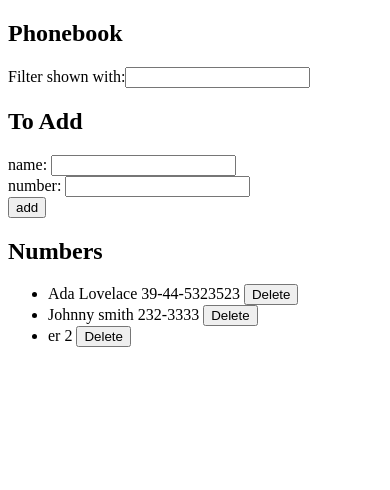
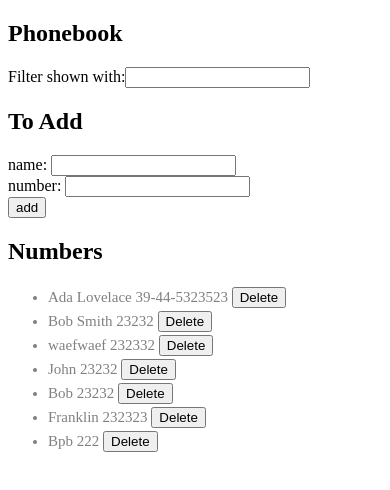
Before and after one commit to daniel-stafford/FullStackOpen2019, a React (Create React App) app in the folder part2/phonebook/phonebook/: page / in a window 390 px wide. Shown: the top 490 px of the page. Built offline with nearby package versions, Linux system fonts and the light colour scheme; data requests are answered from the project's data file; the HTML template or start-up script is replaced by a standard one.

Commit message:
finished 2.20*: Phonebook step12

```diff
--- a/part2/phonebook/phonebook/db.json
+++ b/part2/phonebook/phonebook/db.json
@@ -6,14 +6,34 @@
       "id": 2
     },
     {
-      "name": "Johnny smith",
-      "number": "232-3333",
+      "name": "Bob Smith",
+      "number": "23232",
       "id": 3
     },
     {
-      "name": "er",
-      "number": "2",
+      "name": "waefwaef",
+      "number": "232332",
       "id": 4
+    },
+    {
+      "name": "John",
+      "number": "23232",
+      "id": 6
+    },
+    {
+      "name": "Bob",
+      "number": "23232",
+      "id": 7
+    },
+    {
+      "name": "Franklin",
+      "number": "232323",
+      "id": 8
+    },
+    {
+      "name": "Bpb",
+      "number": "222",
+      "id": 9
     }
   ]
 }
--- a/part2/phonebook/phonebook/src/App.js
+++ b/part2/phonebook/phonebook/src/App.js
@@ -1,42 +1,75 @@
-import React, { useState, useEffect } from 'react';
-import Persons from './components/Persons';
-import Filter from './components/Filter';
-import PersonForm from './components/PersonForm';
-import phoneService from './services/persons';
+import React, { useState, useEffect } from 'react'
+import Persons from './components/Persons'
+import Filter from './components/Filter'
+import PersonForm from './components/PersonForm'
+import phoneService from './services/persons'
+import Notification from './components/Notification'
+import './index.css'
 
 const App = () => {
-  const [persons, setPersons] = useState([]);
-  const [newName, setNewName] = useState('');
-  const [newNumber, setNewNumber] = useState('');
-  const [newFilter, setNewFilter] = useState('');
-  const [newToDisplay, setToDisplay] = useState(persons);
+  const [persons, setPersons] = useState([])
+  const [newName, setNewName] = useState('')
+  const [newNumber, setNewNumber] = useState('')
+  const [newFilter, setNewFilter] = useState('')
+  const [newToDisplay, setToDisplay] = useState(persons)
+  const [message, setMessage] = useState(null)
+  const [messageType, setMessageType] = useState('success')
 
   useEffect(() => {
-    phoneService.getAll().then(initialPersons => {
-      setPersons(initialPersons);
-    });
-  }, []);
+    phoneService
+      .getAll()
+      .then(initialPersons => {
+        setPersons(initialPersons)
+      })
+      .catch(error => {
+        setMessageType('error')
+        setMessage(`Unable to get names from the server`)
+        setTimeout(() => {
+          setMessage(null)
+        }, 2000)
+      })
+  }, [])
 
-  let personsToShow = persons;
+  let personsToShow = persons
 
   const handleDelete = deletePerson => {
-    const confirmation = window.confirm(`Delete ${deletePerson.name}?`);
+    const confirmation = window.confirm(`Delete ${deletePerson.name}?`)
     if (confirmation) {
-      phoneService.remove(deletePerson.id);
-      setPersons(persons.filter(person => person.id !== deletePerson.id));
+      phoneService
+        .remove(deletePerson.id)
+        .then(
+          setPersons(persons.filter(person => person.id !== deletePerson.id))
+        )
+        .then(setMessageType('success'))
+        .then(setMessage(`${deletePerson.name} deleted`))
+        .then(
+          setTimeout(() => {
+            setMessage(null)
+          }, 2000)
+        )
+        .catch(error => {
+          setMessageType('error')
+          setMessage(`${deletePerson.name} wasn't deleted`)
+          setTimeout(() => {
+            setMessage(null)
+          }, 2000)
+        })
     }
-  };
+  }
 
   personsToShow =
     newFilter === ''
       ? (personsToShow = persons)
       : (personsToShow = persons.filter(person =>
           person.name.toLowerCase().includes(newFilter.toLowerCase())
-        ));
+        ))
 
   return (
     <div>
       <h2>Phonebook</h2>
+      <h3>
+        <Notification message={message} messageType={messageType} />
+      </h3>
       <form>
         <div>
           <Filter
@@ -55,6 +88,9 @@ const App = () => {
         setNewNumber={setNewNumber}
         persons={persons}
         setPersons={setPersons}
+        setMessage={setMessage}
+        setMessageType={setMessageType}
+        message={message}
       />
       <h2>Numbers</h2>
       <Persons
@@ -64,7 +100,7 @@ const App = () => {
         persons={persons}
       />
     </div>
-  );
-};
+  )
+}
 
-export default App;
+export default App
--- /dev/null
+++ b/part2/phonebook/phonebook/src/components/Notification.js
@@ -0,0 +1,16 @@
+import React from 'react'
+import '../index.css'
+
+const Notification = ({ message, messageType }) => {
+  if (message === null) {
+    return null
+  }
+  if (messageType === 'error') {
+    return <div className='error'>{message}</div>
+  }
+  if (messageType === 'success') {
+    return <div className='success'>{message}</div>
+  }
+}
+
+export default Notification
--- a/part2/phonebook/phonebook/src/components/PersonForm.js
+++ b/part2/phonebook/phonebook/src/components/PersonForm.js
@@ -1,5 +1,5 @@
-import React from 'react';
-import phoneService from '../services/persons';
+import React from 'react'
+import phoneService from '../services/persons'
 
 const PersonForm = ({
   newName,
@@ -7,10 +7,13 @@ const PersonForm = ({
   setNewName,
   setNewNumber,
   setPersons,
-  persons
+  persons,
+  setMessage,
+  setMessageType,
+  message
 }) => {
   const addPerson = e => {
-    e.preventDefault();
+    e.preventDefault()
 
     if (
       persons
@@ -19,30 +22,64 @@ const PersonForm = ({
     ) {
       // return alert(`${newName} is already in the phonebook.`);
       const confirmation = window.confirm(
-        `Would you like to update ${newName}'s phone number?`
-      );
+        `${newName} is already in the phone book. Replace the old number with the new one?`
+      )
       if (confirmation) {
-        const updatePerson = persons.find(person => person.name === newName);
+        const updatePerson = persons.find(person => person.name === newName)
         const changedPerson = {
           ...updatePerson,
           number: newNumber
-        };
-        phoneService.update(updatePerson.id, changedPerson);
-        return setPersons(
-          persons.map(person =>
-            person.name === newName ? changedPerson : person
+        }
+        return phoneService
+          .update(updatePerson.id, changedPerson)
+          .then(
+            setPersons(
+              persons.map(person =>
+                person.name === newName ? changedPerson : person
+              )
+            )
           )
-        );
-      } else return;
+          .then(setMessageType('success'))
+          .then(setMessage(`${newName} updated`))
+          .then(
+            setTimeout(() => {
+              setMessage(null)
+            }, 2000)
+          )
+          .catch(error => {
+            setMessageType('error')
+            setMessage(` '${newName}' was already removed from the phonebook`)
+            setTimeout(() => {
+              setMessage(null)
+            }, 2000)
+          })
+      } else return
     }
 
-    const personObject = { name: newName, number: newNumber };
-    phoneService.create(personObject).then(returnedPerson => {
-      setPersons(persons.concat(returnedPerson));
-      setNewName('');
-      setNewNumber('');
-    });
-  };
+    const personObject = { name: newName, number: newNumber }
+    phoneService
+      .create(personObject)
+      .then(returnedPerson => {
+        setPersons(persons.concat(returnedPerson))
+        setNewName('')
+        setNewNumber('')
+        console.log('create still running')
+      })
+      .then(setMessageType('success'))
+      .then(setMessage(`${newName} added`))
+      .then(
+        setTimeout(() => {
+          setMessage(null)
+        }, 2000)
+      )
+      .catch(error => {
+        setMessageType('error')
+        setMessage(` '${newName}' wasn't added.`)
+        setTimeout(() => {
+          setMessage(null)
+        }, 2000)
+      })
+  }
 
   //   axios.post('http://localhost:3001/persons', personObject).then(response => {
   //     setPersons(persons.concat(response.data));
@@ -53,14 +90,14 @@ const PersonForm = ({
   // };
 
   const handleNameChange = e => {
-    console.log(e.target.value);
-    setNewName(e.target.value);
-  };
+    console.log(e.target.value)
+    setNewName(e.target.value)
+  }
 
   const handleNumberChange = e => {
-    console.log(e.target.value);
-    setNewNumber(e.target.value);
-  };
+    console.log(e.target.value)
+    setNewNumber(e.target.value)
+  }
   return (
     <form onSubmit={addPerson}>
       <div>
@@ -73,7 +110,7 @@ const PersonForm = ({
         <button type='submit'>add</button>
       </div>
     </form>
-  );
-};
+  )
+}
 
-export default PersonForm;
+export default PersonForm
--- /dev/null
+++ b/part2/phonebook/phonebook/src/index.css
@@ -0,0 +1,28 @@
+h1 {
+  color: green;
+  font-style: italic;
+}
+li {
+  color: grey;
+  padding-top: 3px;
+  font-size: 15px;
+}
+.error {
+  color: red;
+  background: lightgrey;
+  font-size: 20px;
+  border-style: solid;
+  border-radius: 5px;
+  padding: 10px;
+  margin-bottom: 10px;
+}
+
+.success {
+  color: green;
+  background: lightgrey;
+  font-size: 20px;
+  border-style: solid;
+  border-radius: 5px;
+  padding: 10px;
+  margin-bottom: 10px;
+}
```
Also changed, not shown: part2/phonebook/phonebook/src/components/Person.js (+5 -5 lines).
